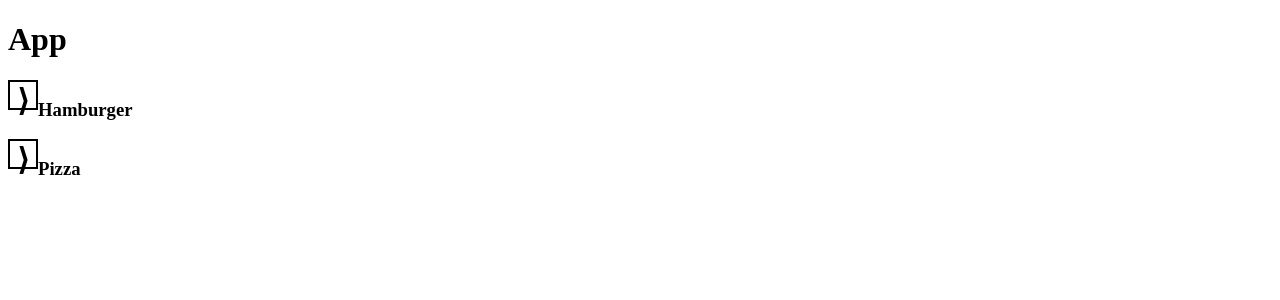
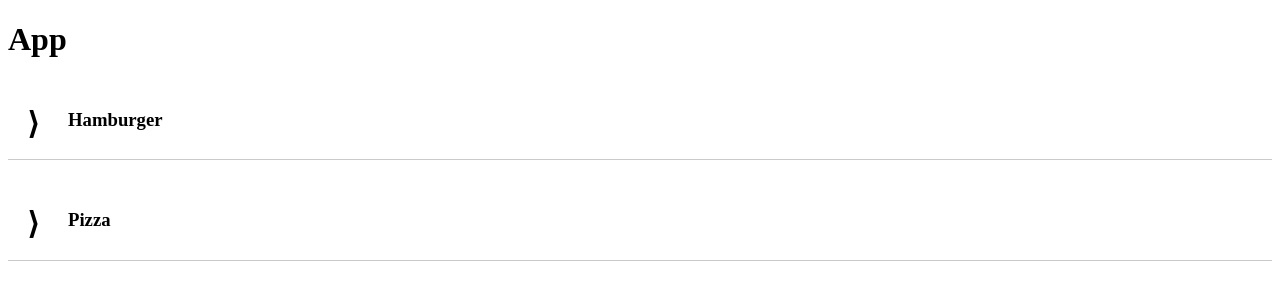
Before and after one commit to natemortensen/batch-approver, a Vue app: page / in a window 1280 px wide. Shown: the top 300 px of the page. Built offline with nearby package versions, Linux system fonts and the light colour scheme; the HTML template or start-up script is replaced by a standard one; what @braid/vue-formulate would draw is missing.

Commit message:
Implement confirm function

```diff
--- a/package.json
+++ b/package.json
@@ -4,7 +4,7 @@
   "private": true,
   "scripts": {
     "serve": "vue-cli-service serve",
-    "build": "vue-cli-service build",
+    "build": "vue-cli-service build src/components/BatchApprover.vue --target lib --name BatchApprover",
     "lint": "vue-cli-service lint"
   },
   "dependencies": {
--- a/src/DebugApp.vue
+++ b/src/DebugApp.vue
@@ -1,6 +1,8 @@
 <template>
   <div>
-    <BatchApprover v-bind="{ records, schema, migrateFunction }">
+    <BatchApprover
+      v-bind="{ records, schema, migrateFunction, confirmFunction }"
+    >
       <template v-slot:input="{ record }">
         <h3>{{ record.name }}</h3>
       </template>
@@ -31,11 +33,6 @@ const schema = [
     options: CUISINES.map((c) => ({ value: c, id: c, label: c })),
     validation: "required",
   },
-  {
-    name: "submit",
-    type: "submit",
-    label: "Submit Changes",
-  },
 ];
 
 export default {
@@ -50,6 +47,21 @@ export default {
         cuisine: CUISINES[record.id],
       };
     },
+    confirmFunction(record) {
+      console.log("confirmed");
+      return record;
+    },
   },
 };
 </script>
+
+<style>
+#app {
+  font-family: Avenir, Helvetica, Arial, sans-serif;
+  -webkit-font-smoothing: antialiased;
+  -moz-osx-font-smoothing: grayscale;
+  text-align: center;
+  color: #2c3e50;
+  margin-top: 60px;
+}
+</style>
--- a/src/components/BatchApprover.vue
+++ b/src/components/BatchApprover.vue
@@ -1,17 +1,19 @@
 <template>
   <div>
     <h1>App</h1>
+    <div class="approver__rows">
       <Row
-      v-for="record in records"
-      v-bind="{ migrateFunction, schema, record }"
-      :key="record[keyField]"
-      :active="active === record[keyField]"
-      @selected="active = record[keyField]"
+        v-for="(record, key) in recordsByKey"
+        v-bind="{ migrateFunction, schema, record, confirmFunction }"
+        :key="key"
+        :active="active === key"
+        @selected="active = key"
       >
         <template v-slot:input="{ record }"
           ><slot name="input" v-bind="{ record }"
         /></template>
       </Row>
+    </div>
   </div>
 </template>
 
@@ -23,10 +25,16 @@ export default {
   components: {
     Row,
   },
+  computed: {
+    recordsByKey() {
+      return fromPairs(
+        this.records.map((record) => [record[this.keyField], record])
+      );
+    },
+  },
   data() {
     return {
       active: null,
-      completed: fromPairs(this.records.map((r) => [r[this.keyField], false])),
     };
   },
   props: {
@@ -46,17 +54,19 @@ export default {
       type: Function,
       required: true,
     },
+    confirmFunction: {
+      type: Function,
+      required: true,
+    },
   },
 };
 </script>
 
-<style>
-#app {
-  font-family: Avenir, Helvetica, Arial, sans-serif;
-  -webkit-font-smoothing: antialiased;
-  -moz-osx-font-smoothing: grayscale;
-  text-align: center;
-  color: #2c3e50;
-  margin-top: 60px;
+<style lang="scss">
+.approver {
+  &__rows {
+    display: grid;
+    grid-gap: 20px;
+  }
 }
 </style>
--- a/src/components/Row.vue
+++ b/src/components/Row.vue
@@ -1,25 +1,22 @@
 <template>
-  <div class="row">
-    <button class="row__arrow" @click="$emit('selected')">&rang;</button>
+  <div class="row" @click="$emit('selected')" :class="{ active }">
+    <div class="row__check" v-if="confirmed">&checkmark;</div>
+    <button class="row__arrow" v-else>&rang;</button>
 
     <div class="row__input">
       <slot name="input" v-bind="{ record }" />
     </div>
 
-    <div class="row__output" v-show="active">
-      <FormulateForm
-        v-if="formData"
-        v-model="formData"
-        :schema="schema"
-        @submit="confirmed = true"
-      />
+    <div class="row__output" v-show="active" v-if="formData">
+      <FormulateForm v-model="formData" :schema="schema" />
+      <button type="button" v-if="!confirmed" @click="confirm">
+        Confirm
+      </button>
     </div>
   </div>
 </template>
 
 <script>
-import "@braid/vue-formulate/themes/snow/snow.scss";
-
 export default {
   data() {
     return {
@@ -27,14 +24,16 @@ export default {
       formData: null,
     };
   },
+  methods: {
+    async confirm() {
+      await this.confirmFunction(this.formData);
+      this.confirmed = true;
+    },
+  },
   props: {
     record: {
       type: Object,
       required: false,
-    },
-    value: {
-      type: Object,
-      required: true,
     },
     schema: {
       type: Array,
@@ -44,11 +43,11 @@ export default {
       type: Boolean,
       required: true,
     },
-    completed: {
-      type: Boolean,
+    migrateFunction: {
+      type: Function,
       required: true,
     },
-    migrateFunction: {
+    confirmFunction: {
       type: Function,
       required: true,
     },
@@ -66,20 +65,38 @@ export default {
 <!-- Add "scoped" attribute to limit CSS to this component only -->
 <style lang="scss">
 .row {
-  display: flex;
+  padding: 10px;
+  display: grid;
+  grid-gap: 20px;
+  align-items: center;
+  grid-template-columns: 30px 1fr 2fr;
+  border-bottom: 1px solid #cbcaca;
 
-  &__arrow {
+  &__arrow,
+  &__check {
     color: inherit;
     background: transparent;
     width: 30px;
     height: 30px;
     font-size: 30px;
-    border: 2px solid currentColor;
+    border: none;
     font-weight: bold;
+    cursor: pointer;
+    outline: none;
+    transition: all 0.3s;
+  }
+
+  &__check {
+    color: green;
+  }
+
+  .active &__arrow {
+    transform: rotate(90deg);
   }
 
   &__input {
     flex-basis: 40%;
+    cursor: pointer;
   }
 
   &__output {
@@ -89,6 +106,8 @@ export default {
       width: 100%;
       display: grid;
       grid-template-columns: repeat(auto-fit, minmax(300px, 1fr));
+      grid-gap: 10px;
+      align-items: center;
     }
   }
 }
--- /dev/null
+++ b/src/plugin.js
@@ -0,0 +1,2 @@
+import BatchApprover from "@/components/BatchApprover";
+export { BatchApprover };
```
Lines whose indentation alone changed are shown as unchanged.
